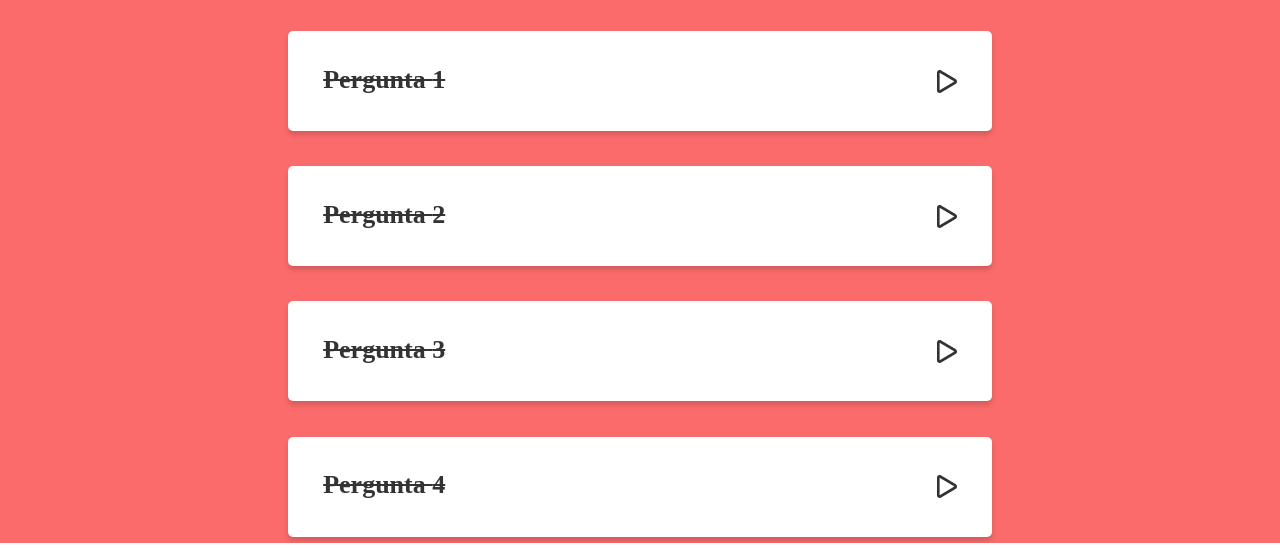
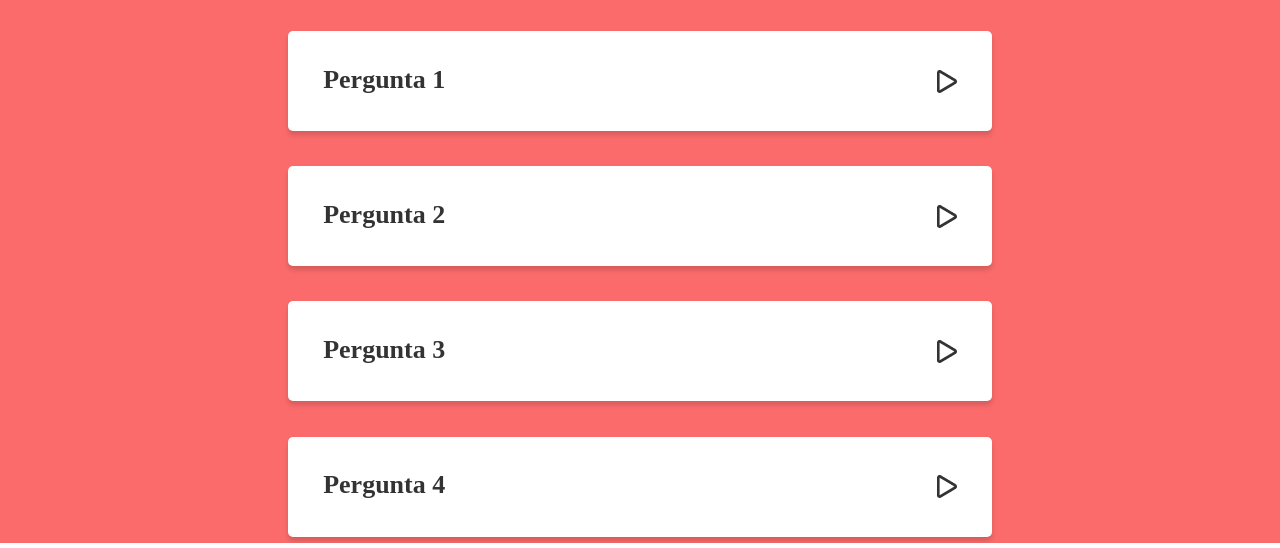
Before and after one commit to 01AndersonDuarte/projeto9-zaprecall, a React (Create React App) app: page / in a window 1280 px wide. Shown: the part 187-735 px from the top of the page. Built offline with nearby package versions, Linux system fonts and the light colour scheme; a web font is replaced by a local one.

Commit message:
Versão final 1.1 - Data-Test's inclusos

```diff
--- a/src/components/Flashcards.js
+++ b/src/components/Flashcards.js
@@ -5,7 +5,7 @@ import Questions from "./Questions";
 
 export default function Flashcards({questionsCards, CheckTasks}){
     return(
-        <StyleFlashcards data-test="flashcard">
+        <StyleFlashcards>
             {questionsCards.map((q, i)=>
             <Flashcard
                 key={q.question}
@@ -25,7 +25,7 @@ function Flashcard({number, question, CheckTasks}){
         CheckTasks();
     }
     return(
-        <StyleBoxQuestion stateQuestion={stateQuestion} finalState={finalState}>
+        <StyleBoxQuestion data-test="flashcard" stateQuestion={stateQuestion} finalState={finalState}>
             <div>
                 <p data-test="flashcard-text">Pergunta {number}</p>
                 <img data-test={finalState.dataTest}
@@ -60,7 +60,7 @@ const StyleBoxQuestion = styled.div`
             font-weight: 700;
             color: ${({finalState})=>finalState.color};
             line-height: 19px;
-            text-decoration: line-through;
+            text-decoration: ${({finalState})=>finalState.situacion ? `line-through` : `none`};
             text-decoration-color: ${({finalState})=>finalState.color};
         }
 
```
